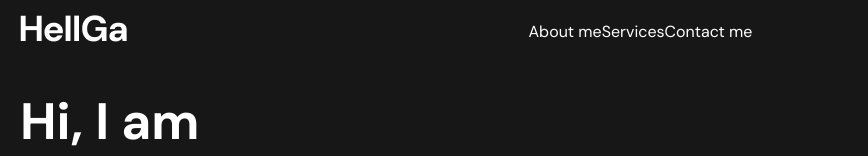
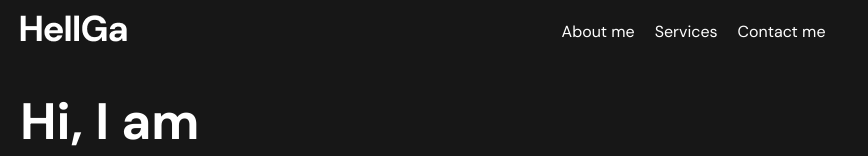
Before and after one commit to Kondratenko666Olga/portfolio, a React (Vite) app: page / in a window 1280 px wide. Shown: the top 156 px of the page, without its empty margins (0-868 px from the left). Built offline with nearby package versions, Linux system fonts and the light colour scheme; the HTML template or start-up script is replaced by a standard one.

Commit message:
header include change

```diff
--- a/src/components/Header/Header.scss
+++ b/src/components/Header/Header.scss
@@ -3,7 +3,7 @@
 header {
   padding: 15px 0;
   .container {
-    @include flex(row, space-between, center);
+    @include flex(row, space-between, center, nowrap, 0);
   }
 }
 
@@ -33,6 +33,7 @@ header {
 .menu {
   display: none;
   @media (min-width: 768px) {
+    @include flex (row, center, center,nowrap, 20px);
     width: 100%;
     max-width: 330px;
     display: flex;
```
